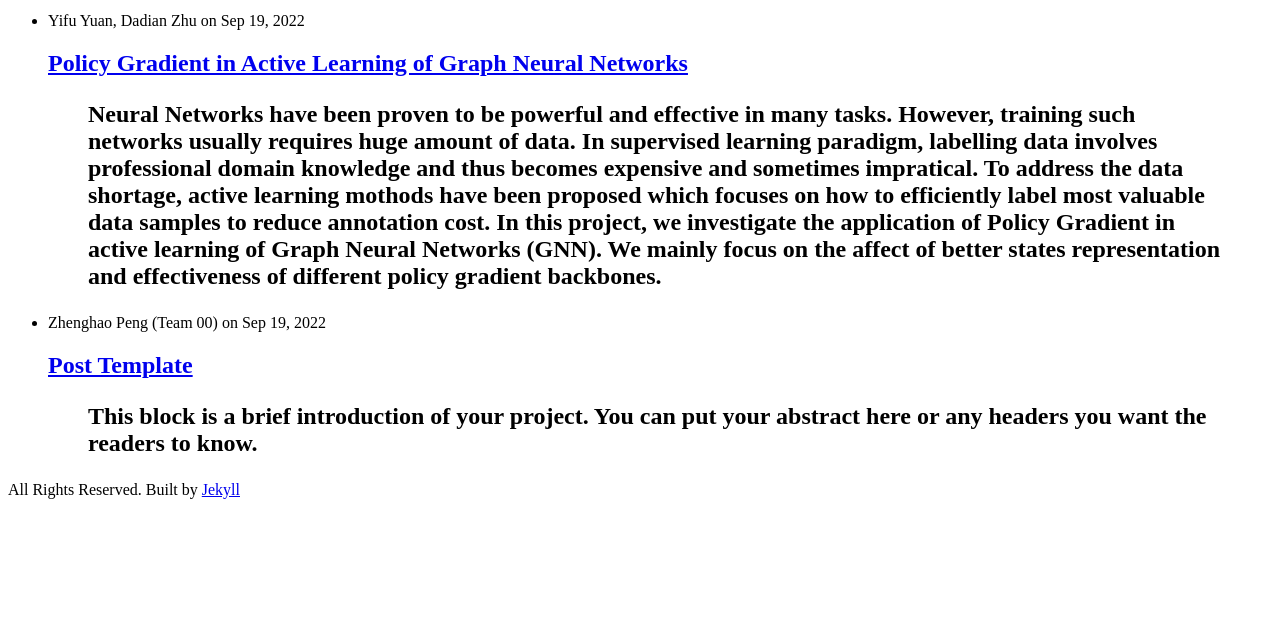
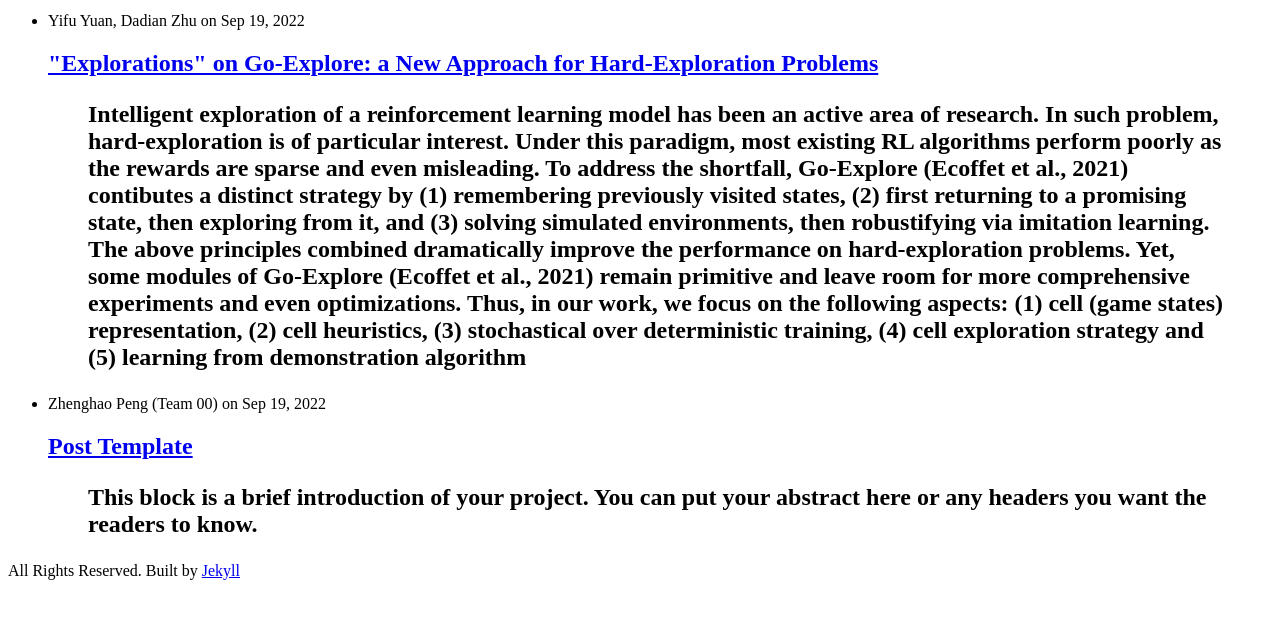
Before and after one commit to ucla-rlcourse/CS269-projects-2022fall, a Jekyll site: the page built from index.html, in a window 1280 px wide, cut to the strip 212-831 px from the top of the page. Built offline with Jekyll 4.4.1, drawn with Linux system fonts in a browser that asks for light colours; some of the changed lines change nothing that is shown.

Commit message:
midterm update

```diff
--- a/_posts/2022-09-19-team26.md
+++ b/_posts/2022-09-19-team26.md
@@ -1,68 +1,55 @@
 ---
 layout: post
 comments: true
-title: Policy Gradient in Active Learning of Graph Neural Networks
+title: "\"Explorations\" on Go-Explore: a New Approach for Hard-Exploration Problems"
 author: Yifu Yuan, Dadian Zhu
 date: 2022-09-19
 ---
 
 
-> Neural Networks have been proven to be powerful and effective in many tasks. However, training such networks usually requires huge amount of data. In supervised learning paradigm, labelling data involves professional domain knowledge and thus becomes expensive and sometimes impratical. To address the data shortage, active learning mothods have been proposed which focuses on how to efficiently label most valuable data samples to reduce annotation cost. In this project, we investigate the application of Policy Gradient in active learning of Graph Neural Networks (GNN). We mainly focus on the affect of better states representation and effectiveness of different policy gradient backbones.
-
+> Intelligent exploration of a reinforcement learning model has been an active area of research. In such problem, hard-exploration is of particular interest. Under this paradigm, most existing RL algorithms perform poorly as the rewards are sparse and even misleading. To address the shortfall, Go-Explore (Ecoffet et al., 2021) contibutes a distinct strategy by (1) remembering previously visited states, (2) first returning to a promising state, then exploring from it, and (3) solving simulated environments, then robustifying via imitation learning. The above principles combined dramatically improve the performance on hard-exploration problems. Yet, some modules of Go-Explore (Ecoffet et al., 2021) remain primitive and leave room for more comprehensive experiments and even optimizations. Thus, in our work, we focus on the following aspects: (1) cell (game states) representation, (2) cell heuristics, (3) stochastical over deterministic training, (4) cell exploration strategy and (5) learning from demonstration algorithm
 
 <!--more-->
 {: class="table-of-content"}
 * TOC
 {:toc}
 
-## 1. Introduction
-Graph is a natural way to represent the connections of interacting objects, such as networking, trafficing and so on. Thus, GNN as an effective way to learn the representations of graphs has been very successful in various tasks. In both node prediction and link prediction tasks, GNN has shown the ability to learn the intertwining relationships between entities. However, GNN usually requires large dataset to learn in the first place. In supervised learning tasks, labelled data with high quality is expensive, a problem that has attracted focus.
+## Introduction to Go-Explore
+### Go-Explore Algorithm
+The key insight of this algorithm is remembering and returning reliably to previous promising states. To accomplish this, there are two phases while the first one explore the search space until solved with high performance, while the second phase utilizes phase one as guidance to produce the actual policy.
 
-Active learning is brought to tackle this issue. It dynamically selects the most valuable or informative samples for an oracle to label and iteratively trains the target model. An advantage of active learning in GNN is that we can mostly exploit the high correlation among nodes to select and label the most informative sample.
+#### Phase 1
+In the original work, the algorithm is implemented and tested on classic Atari games "Montezuma’s Revenge" and "Pitfall". Therefore, it is necessary to record promising game states (frames), as so-called cells by the authors. As it is more computationally efficient, a good cell representation should reduce dimensionality of frames into meaningful low dimensional space. Then, the algorithm keeps an archive of cells and chooses a cell, from which to explore next. Such a cell can be selected uniformly, or by some designed heuristic. In the original work, as Atari games are naturally resettable and deterministic, the training process is solely deterministic. Additionally, the exploration from individual cells is entirely random with no involvement of neural network or designed policy.
 
-The process of selecting samples to label, putting it back for training and repeating resembles Markov Decision Process, as the states being selected samples and actions being choosing next one to label. Thus, it is natural to apply reinforcement learning in such task to find optimal strategy in selecting the most apporiate samples.
+#### Phase 2
+As phase 1 is entirely trained with deterministic strategy, the produced policy is not robust in a stochastic environment. Therefore, in phase 2, learning from demonstration (LfD) algorithms are employed to use phase 1 policy as guidance and produce a final policy which is also robust in stochastic situations.
+
+## Contributions
+To experiment on the possible modules of the original work and possibly improve the performance, we focus on the following modules:
+* Cell representation: instead of naively downscaling by averaging, it is possible to utilize some pretrained computer vision models.
+* Cell heuristics: instead of random choice, cells can be chosen by better heuristics which give better guidance on more promising states.
+* Stochastic training: it is possible to include stochastic elements in the training process and derive a policy robust enough to save the efforts of phase 2 entirely.
+* Cell exploration strategy: instead of random exploration from a chosen cell, a devised policy can be formulated to move to more promising states.
+* LfD choices: it is possible to experiment on other LfD models used in phase 2 and see if we can achieve better results.
+
+### Cell representation
+
+### Cell heuristics
+
+### Stochastic training
+
+### Cell exploration strategy
+
+### LfD choices
+
+## Implementation
+
+## Results
+
+## Conclusion
 
 
-## 2. Related Work
-Active learning in GNN has been an active research field [1] [2] [3]. In these works, researchers mainly focus on using different metrics and better feature propogation methods to select the most informative nodes.
+## Reference
+[1] Ecoffet, Adrien, et al. "Go-explore: a new approach for hard-exploration problems." arXiv preprint arXiv:1901.10995 (2019)
 
-Some other works exert reinforment learning in GNN active learning [4] [5] [6].
-
-## 3. Our Work
-Following the setup of [6], we investigate the influence of states representation and effectiveness of different reinforment learning backbones, as well as a contrast between abundant rewards with high variance and sparse rewards with low variance.
-
-### Setup and Problem Definition
-(Please check [6] for now; we will provide this in the final report)
-
-### Our Adjustments
-#### State Representation
-One natural problem is whether a more powerful and informative state representation will better guide the policy network. To accomplish this, we propose two novel metrics along with a well known PageRank centrality score to facilitate the state representation.
-
-**Feature Dissimilarity Score (FDS)**:   To evaluate how dissimilar a candidate node is compared to the nodes that have already been labeled in terms of their node feature, we propose FDS, which applies the commonly used cosine similarity for feature distance measurement. Let $$FEA(v_i)$$ be the feature vector of node $$v_i$$, then: $$\phi_{FDS}(v_i)=\frac{1}{max_{l\in L_t}cos(FEA(v_i),FEA(l))}$$
-
-**Structural dissimilarity score (SDS)**: Given the adjacency matrix $$A$$, the element $$(A^2)_{i, j}$$ gives the number of paths of length 2 from node $$i$$ to node $$j$$, i.e. number of shared neighbors between node $$i$$ and node $$j$$. Therefore, we could design our score $$\phi_{SDS}$$ to be: $$\phi_{SDS} (v_{i}) = \frac{1}{max_{l \in L_t} (A^2)_{i,index(l)}}$$, where $${index}(l)$$ is the index of the labeled node $$l$$.
-
-With the three newly added heuristic criteria, intuitively we have a more powerful state representation. We investigate the influence of such representation.
-
-#### Sparse Rewards v.s. Abundunt Rewards
-[6] uses the validation accuracy after GNN convergence as the rewards. Such rewards are sparse as they are obtained once in each epoch. We choose to use the validation accuracy after each sample selection as rewards to train the policy network. As these rewards have high variance, we need to subtract a baseline, which is the moving average of previous validation accuracies.
-
-#### Policy Gradient Backbones
-[6] uses REINFORCE solely. We change the backbone to be PPO [7] (already implemented) and actor critic (trying to implement) to see whether it affects performance.
-
-**(No results yet, still tuning as it takes too much time)**
-
-## References
-[1] Hongyun Cai, Vincent W Zheng, and Kevin Chen-Chuan Chang. Active learning for graph embedding. [https://arxiv.org/pdf/1705.05085.pdf](https://arxiv.org/pdf/1705.05085.pdf)
-
-[2] Lan-Zhe Guo, Tao Han, and Yu-Feng Li. Robust Semi-Supervised Representation Learning for Graph-Structured Data. [http://www.lamda.nju.edu.cn/guolz/pakdd.pdf](http://www.lamda.nju.edu.cn/guolz/pakdd.pdf)
-
-[3] Yuexin Wu, Yichong Xu, Aarti Singh, Yiming Yang, and Artur Dubrawski. Active learning for graph neural networks via node feature propagation. [https://grlearning.github.io/papers/46.pdf](https://grlearning.github.io/papers/46.pdf)
-
-[4] Xiaowei Jia, Beiyu Lin, Jacob Zwart, Jeffrey Sadler, Alison Appling, Samantha Oliver, Jordan Read. Graph-based Reinforcement Learning for Active Learning in Real Time: An Application in Modeling River Networks. [https://arxiv.org/pdf/2010.14000.pdf](https://arxiv.org/pdf/2010.14000.pdf)
-
-[5] Yuheng Zhang, Hanghang Tong, Yinglong Xia, Yan Zhu, Yuejie Chi, Lei Ying, Batch Active Learning with Graph Neural Networks via Multi-Agent Deep Reinforcement Learning. [https://ojs.aaai.org/index.php/AAAI/article/view/20897](https://ojs.aaai.org/index.php/AAAI/article/view/20897)
-
-[6] Shengding Hu, Zheng Xiong, Meng Qu, Xingdi Yuan, Marc-Alexandre Côté, Zhiyuan Liu, and Jian Tang. Graph Policy Network for Transferable Active Learning on Graphs. [https://arxiv.org/pdf/2006.13463.pdf](https://arxiv.org/pdf/2006.13463.pdf)
-
-[7] John Schulman, Filip Wolski, Prafulla Dhariwal, Alec Radford, Oleg Klimov. Proximal Policy Optimization Algorithms. [https://arxiv.org/pdf/1707.06347.pdf](https://arxiv.org/pdf/1707.06347.pdf)
+---
```
